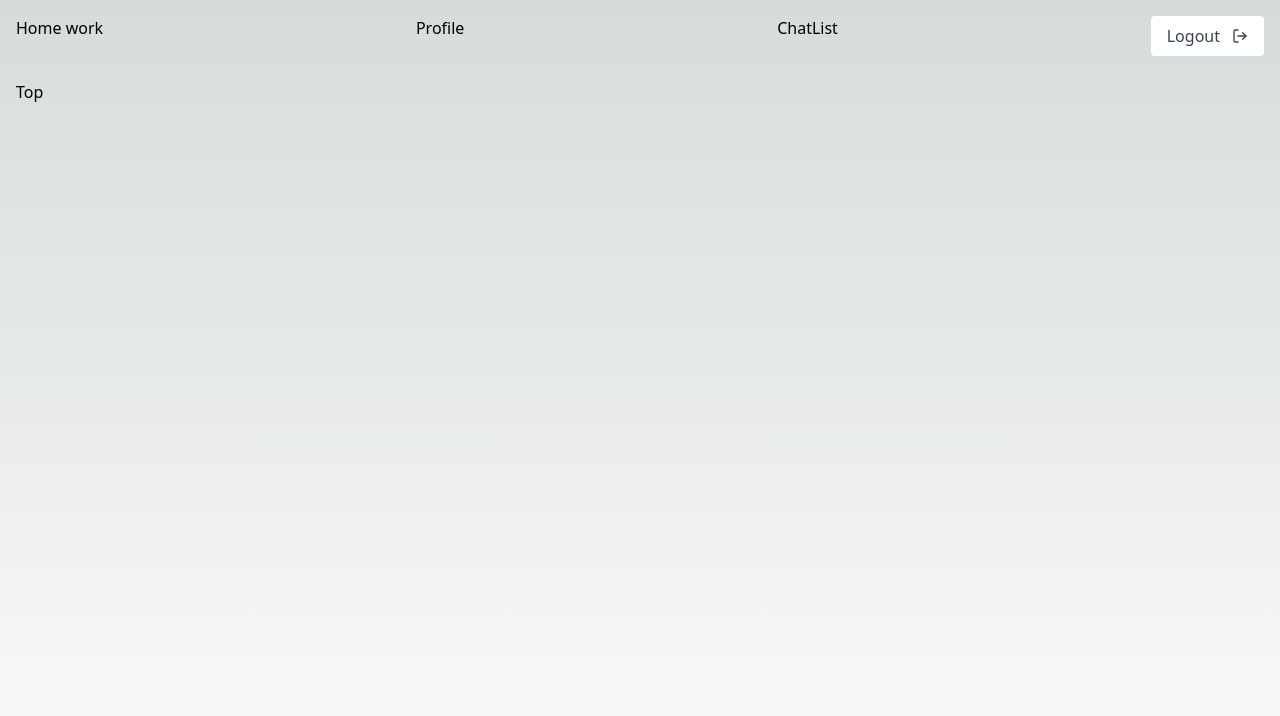
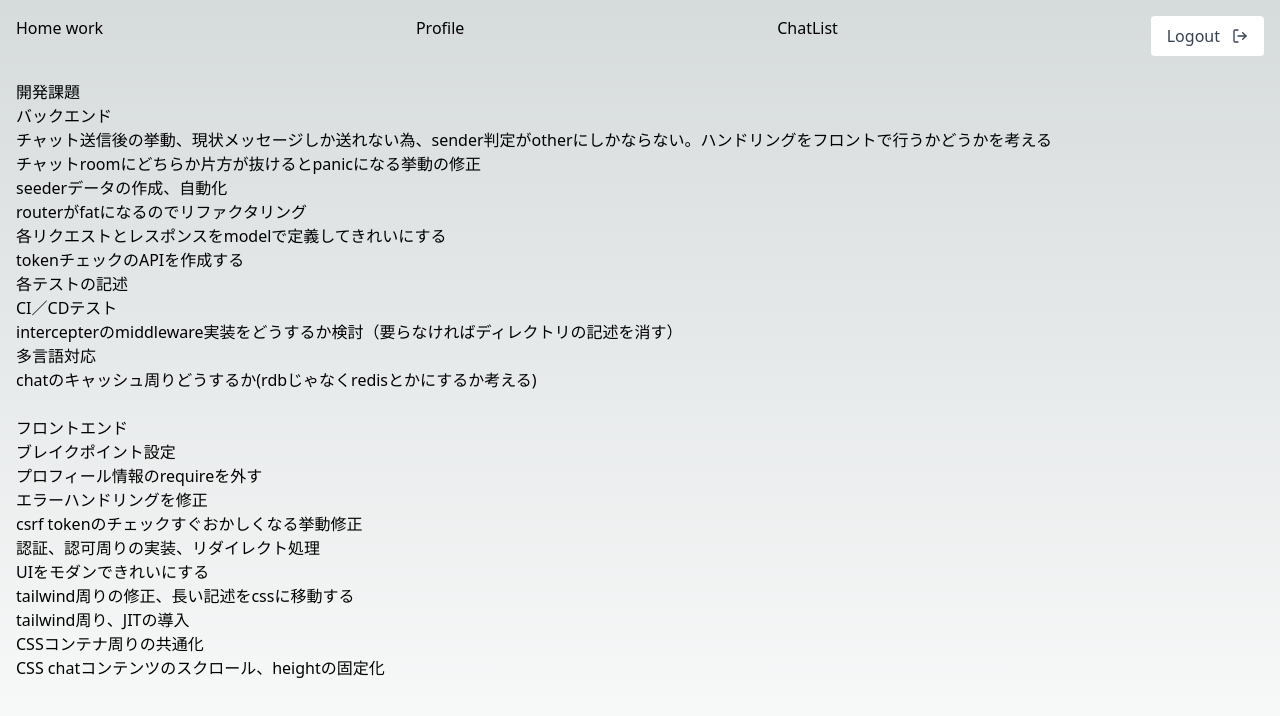
Before and after one commit to hiroky1983/homework-client, a Next.js app: page /top in a window 1280 px wide. Shown: the top 716 px of the page. Built offline with nearby package versions, Linux system fonts and the light colour scheme.

Commit message:
課題TODO 実装

```diff
--- a/src/screens/TopScreen.tsx
+++ b/src/screens/TopScreen.tsx
@@ -1,7 +1,41 @@
 export const TopScreen = () => {
   return (
-    <div>
-      <div className="h-screen">Top</div>
+    <div className="h-screen">
+      <ul>
+        <h1>開発課題</h1>
+        <h2>バックエンド</h2>
+        <li>
+          チャット送信後の挙動、現状メッセージしか送れない為、sender判定がotherにしかならない。ハンドリングをフロントで行うかどうかを考える
+        </li>
+        <li>チャットroomにどちらか片方が抜けるとpanicになる挙動の修正</li>
+        <li>seederデータの作成、自動化</li>
+        <li>routerがfatになるのでリファクタリング</li>
+        <li>各リクエストとレスポンスをmodelで定義してきれいにする</li>
+        <li>tokenチェックのAPIを作成する</li>
+        <li>各テストの記述</li>
+        <li>CI／CDテスト</li>
+        <li>
+          intercepterのmiddleware実装をどうするか検討（要らなければディレクトリの記述を消す）
+        </li>
+        <li>多言語対応</li>
+        <li>
+          chatのキャッシュ周りどうするか(rdbじゃなくredisとかにするか考える)
+        </li>
+        <li></li>
+        <br />
+        <h2>フロントエンド</h2>
+        <li>ブレイクポイント設定</li>
+        <li>プロフィール情報のrequireを外す</li>
+        <li>エラーハンドリングを修正</li>
+        <li>csrf tokenのチェックすぐおかしくなる挙動修正</li>
+        <li>認証、認可周りの実装、リダイレクト処理</li>
+        <li>UIをモダンできれいにする</li>
+        <li>tailwind周りの修正、長い記述をcssに移動する</li>
+        <li>tailwind周り、JITの導入</li>
+        <li>CSSコンテナ周りの共通化</li>
+        <li>CSS chatコンテンツのスクロール、heightの固定化</li>
+        <li></li>
+      </ul>
       <div className="hidden"></div>
     </div>
   )
```
